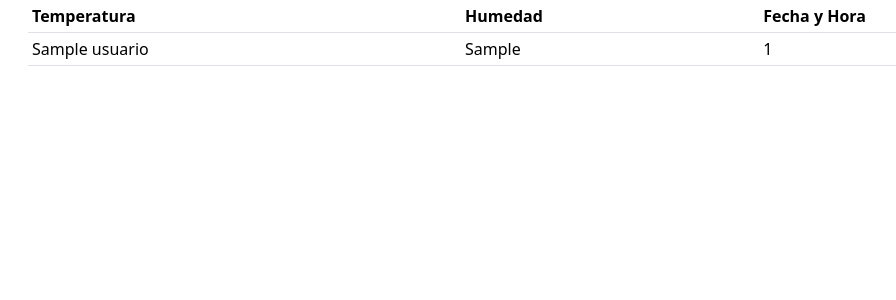
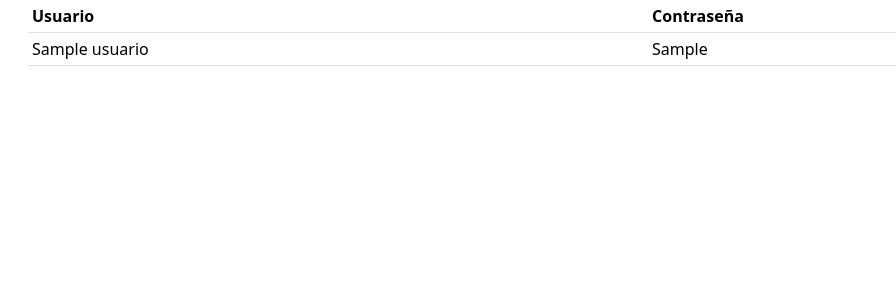
Before and after one commit to AquaticDrago/practica_2, a Flask app: page / in a window 1280 px wide. Shown: the top 300 px of the page, without its empty margins (54-950 px from the left). Run offline with Flask 3, Linux system fonts and the light colour scheme; tables that the repository leaves empty or names only in its code hold one stand-in row (values such as "Sample post"); some libraries are stand-ins or nearby versions.

Commit message:
Update app.html

```diff
--- a/templates/app.html
+++ b/templates/app.html
@@ -17,9 +17,8 @@
         <table class="table table-sm">
             <thead>
                 <tr>
-                    <th>Temperatura</th>
-                    <th>Humedad</th>
-                    <th>Fecha y Hora</th>
+                    <th>Usuario</th>
+                    <th>Contraseña</th>
                 </tr>
             </thead>
             <tbody id="tbodyLog"></tbody>
@@ -39,7 +38,6 @@
                     $("#tbodyLog").append(`<tr>
                         <td>${registro[1]}</td>
                         <td>${registro[2]}</td>
-                        <td>${registro[3]}</td>
                     </tr>`)
                 }
             })
```
